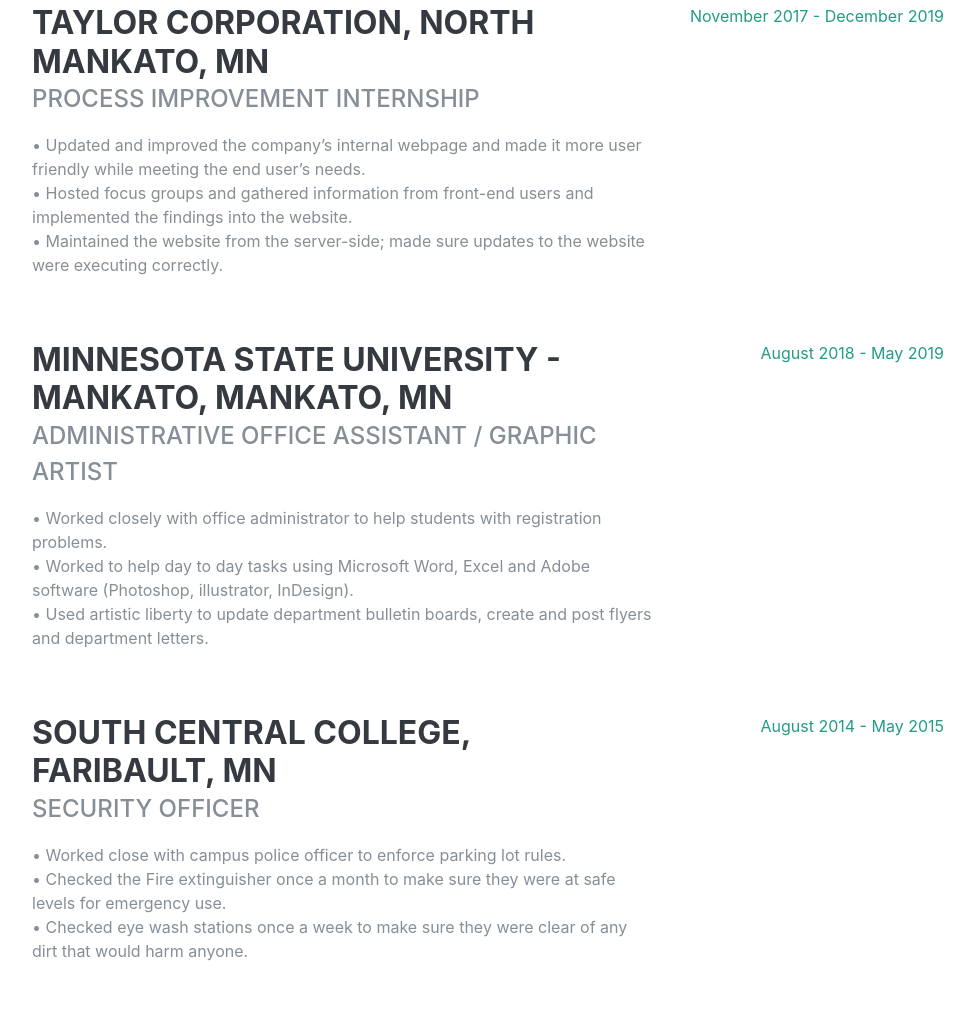
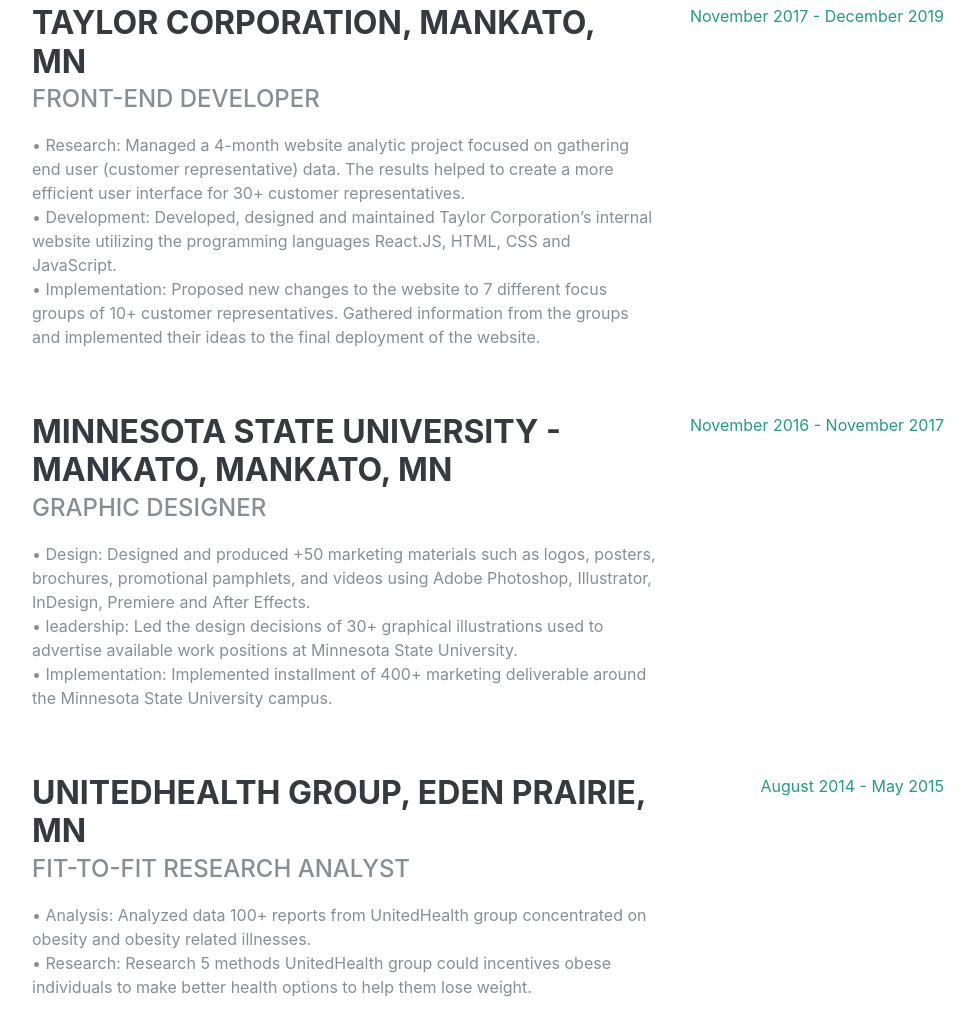
Before and after one commit to AhmedHussein-1/AhmedHussein-1.github.io, a plain HTML site: page index.html in a window 1280 px wide. Shown: the part 960-1978 px from the top of the page, without its empty margins (288-1263 px from the left). Drawn offline with Linux system fonts and the light colour scheme; a web font is replaced by a local one.

Commit message:
Updated Details

```diff
--- a/index.html
+++ b/index.html
@@ -89,11 +89,15 @@
 
         <div class="resume-item d-flex flex-column flex-md-row justify-content-between mb-5">
           <div class="resume-content">
-            <h3 class="mb-0">Taylor Corporation, North Mankato, MN </h3>
-            <div class="subheading mb-3">Process Improvement Internship</div>
-            <p>•	Updated and improved the company’s internal webpage and made it more user friendly while meeting the end user’s needs.
-            <br>•	Hosted focus groups and gathered information from front-end users and implemented the findings into the website.
-            <br>•	Maintained the website from the server-side; made sure updates to the website were executing correctly.
+            <h3 class="mb-0">Taylor Corporation, Mankato, MN </h3>
+            <div class="subheading mb-3">Front-End Developer</div>
+            <p>•	Research: Managed a 4-month website analytic project focused on gathering end user (customer representative)
+                  data. The results helped to create a more efficient user interface for 30+ customer representatives.
+            <br>•	Development: Developed, designed and maintained Taylor Corporation’s internal website utilizing the
+                  programming languages React.JS, HTML, CSS and JavaScript.
+            <br>•	Implementation: Proposed new changes to the website to 7 different focus groups of 10+ customer
+                  representatives. Gathered information from the groups and implemented their ideas to the final deployment of the
+                  website.
               </p>
           </div>
           <div class="resume-date text-md-right">
@@ -104,24 +108,28 @@
         <div class="resume-item d-flex flex-column flex-md-row justify-content-between mb-5">
           <div class="resume-content">
             <h3 class="mb-0">Minnesota State University - Mankato, Mankato, MN </h3>
-            <div class="subheading mb-3">Administrative Office Assistant / Graphic Artist</div>
-            <p>• Worked closely with office administrator to help students with registration problems.
-            <br>• Worked to help day to day tasks using Microsoft Word, Excel and Adobe software (Photoshop, illustrator, InDesign).
-            <br>• Used artistic liberty to update department bulletin boards, create and post flyers and department letters.
+            <div class="subheading mb-3">Graphic Designer</div>
+            <p>• Design: Designed and produced +50 marketing materials such as logos, posters, brochures, promotional
+                  pamphlets, and videos using Adobe Photoshop, Illustrator, InDesign, Premiere and After Effects.
+            <br>• leadership: Led the design decisions of 30+ graphical illustrations used to advertise available work positions at
+                  Minnesota State University.
+            <br>• Implementation: Implemented installment of 400+ marketing deliverable around the Minnesota State University
+                  campus.
            </p>
           </div>
           <div class="resume-date text-md-right">
-            <span class="text-primary">August 2018 - May 2019</span>
+            <span class="text-primary">November 2016 - November 2017</span>
           </div>
         </div>
 
         <div class="resume-item d-flex flex-column flex-md-row justify-content-between mb-5">
           <div class="resume-content">
-            <h3 class="mb-0">South Central College, Faribault, MN</h3>
-            <div class="subheading mb-3">Security Officer</div>
-            <p> • Worked close with campus police officer to enforce parking lot rules.
-            <br> • Checked the Fire extinguisher once a month to make sure they were at safe levels for emergency use.
-            <br> • Checked eye wash stations once a week to make sure they were clear of any dirt that would harm anyone.
+            <h3 class="mb-0">UnitedHealth Group, Eden Prairie, MN</h3>
+            <div class="subheading mb-3">Fit-to-Fit Research Analyst</div>
+            <p> • Analysis: Analyzed data 100+ reports from UnitedHealth group concentrated on obesity and obesity related
+                  illnesses.
+            <br> • Research: Research 5 methods UnitedHealth group could incentives obese individuals to make better health
+                  options to help them lose weight.
            </p>
           </div>
           <div class="resume-date text-md-right">
@@ -166,7 +174,7 @@
 
     <section class="resume-section p-3 p-lg-5 d-flex align-items-center" id="Projects">
       <div class="w-100">
-        <h2 class="mb-5">Academic Projects</h2>
+        <h2 class="mb-5">Projects</h2>
         <div class="resume-item d-flex flex-column flex-md-row justify-content-between mb-5">
             <div class="resume-content">
               <h3 class="mb-0">Project Presentations</h3>
@@ -182,9 +190,10 @@
 
           <div class="resume-item d-flex flex-column flex-md-row justify-content-between mb-5">
             <div class="resume-content">
-              <h3 class="mb-0">Networking</h3>
+              <h3 class="mb-0">Network Engineering</h3>
               <br>
-              <p>• Configured routers in a simulated environment. (Projects can be found <a href="https://github.com/AhmedHussein-1/Network-and-Security-Protocols">Here</a>)
+              <p>Modified 10+ networks using different methodologies such as VTP, GRE Tunnels, BGP, MLS
+                  Static Routing. (Projects can be found <a href="https://github.com/AhmedHussein-1/Network-and-Security-Protocols">Here</a>)
              </p>
             </div>
             <div class="resume-date text-md-right">
```
